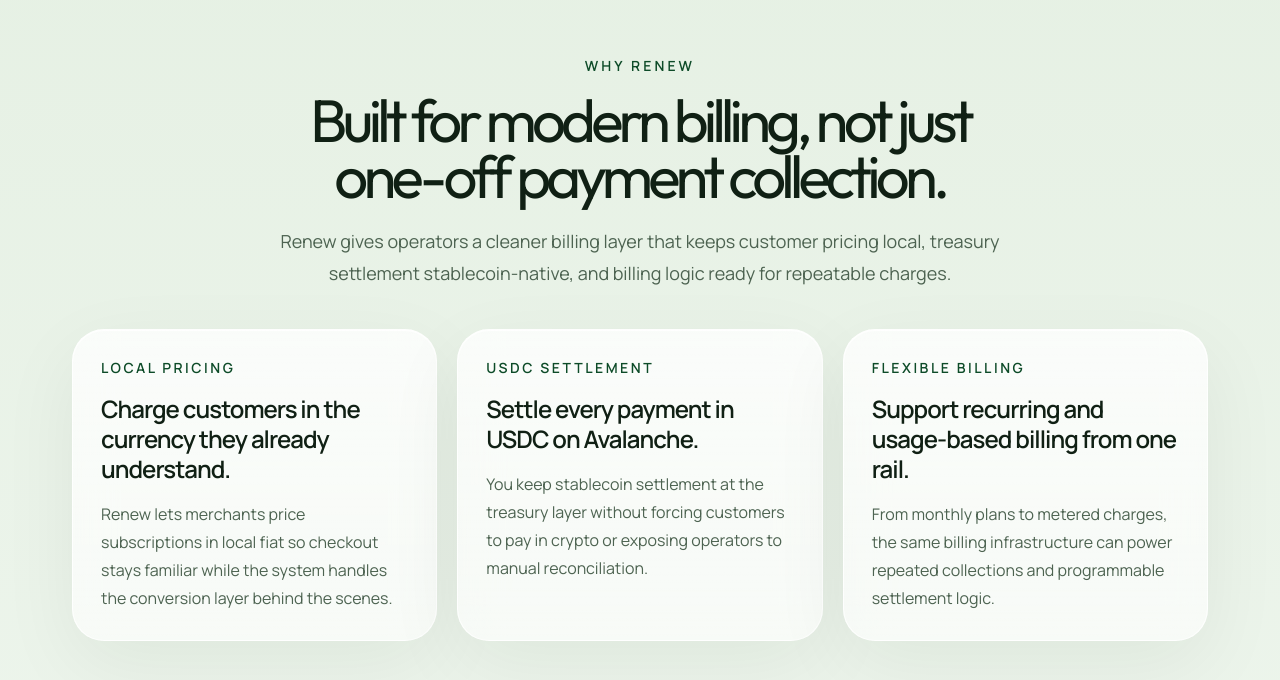
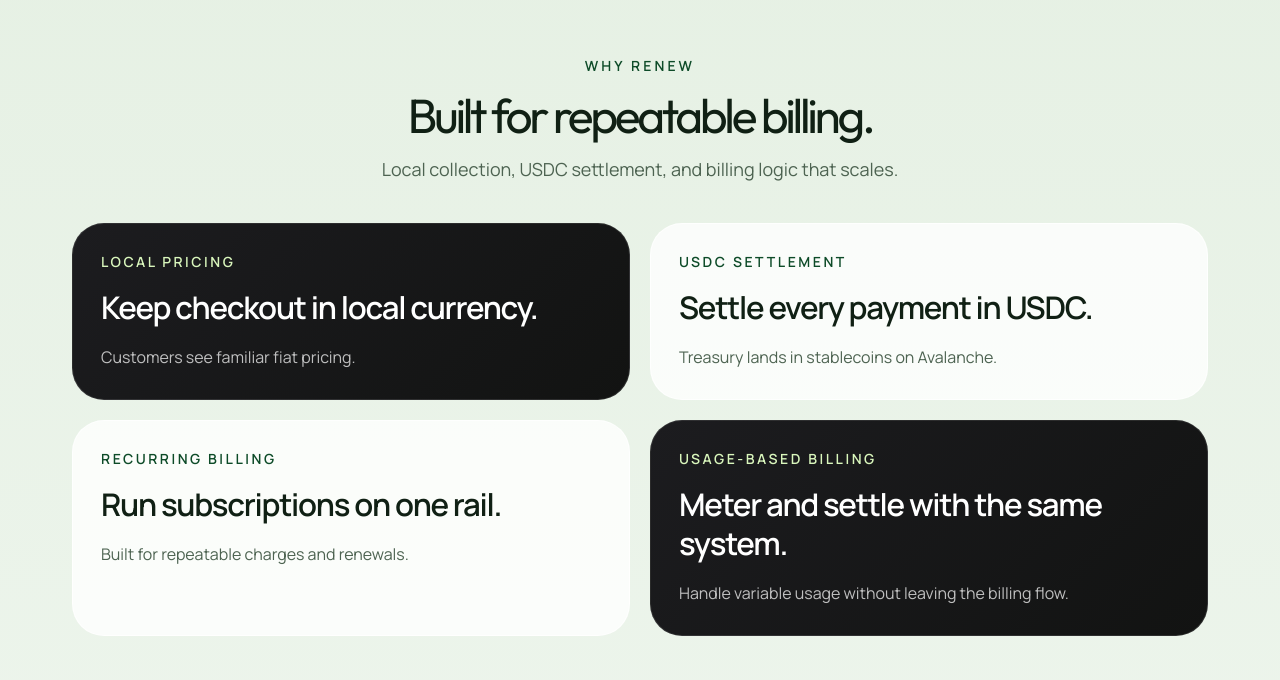
Before and after one commit to chigozzdevv/renew.sh, a Next.js app in the folder client/: page / in a window 1280 px wide. Shown: the part 2106-2786 px from the top of the page. Built offline with nearby package versions, Linux system fonts and the light colour scheme.

Commit message:
refactor: simplify why renew

```diff
--- a/client/components/landing/product-section.tsx
+++ b/client/components/landing/product-section.tsx
@@ -10,28 +10,52 @@ export function WhyRenewSection() {
           <p className="text-sm font-semibold uppercase tracking-[0.22em] text-[color:var(--brand)]">
             Why Renew
           </p>
-          <h2 className="mt-4 font-display text-5xl leading-[0.94] tracking-[-0.08em] text-[color:var(--ink)] sm:text-6xl">
-            Built for modern billing, not just one-off payment collection.
+          <h2 className="mt-4 font-display text-4xl leading-[0.98] tracking-[-0.07em] text-[color:var(--ink)] sm:text-5xl">
+            Built for repeatable billing.
           </h2>
-          <p className="mt-5 text-lg leading-8 text-[color:var(--muted)]">
-            Renew gives operators a cleaner billing layer that keeps customer pricing local, treasury settlement stablecoin-native, and billing logic ready for repeatable charges.
+          <p className="mt-4 text-base leading-7 text-[color:var(--muted)] sm:text-lg">
+            Local collection, USDC settlement, and billing logic that scales.
           </p>
         </Reveal>
 
-        <div className="mt-10 grid gap-5 md:grid-cols-2 xl:grid-cols-3">
+        <div className="mt-10 grid gap-5 md:grid-cols-2">
           {featureCards.map((card, index) => (
             <Reveal
               key={card.title}
               delay={0.08 * (index + 1)}
-              className="glow-panel h-full p-6 sm:p-7"
+              className={
+                index === 0 || index === featureCards.length - 1
+                  ? "h-full rounded-[2rem] border border-white/10 bg-[linear-gradient(135deg,#1c1c1f,#121312)] p-6 sm:p-7"
+                  : "h-full rounded-[2rem] border border-white/80 bg-white/78 p-6 sm:p-7"
+              }
             >
-              <p className="text-sm font-semibold uppercase tracking-[0.18em] text-[color:var(--brand)]">
+              <p
+                className={
+                  index === 0 || index === featureCards.length - 1
+                    ? "text-sm font-semibold uppercase tracking-[0.18em] text-[#d9f6bc]"
+                    : "text-sm font-semibold uppercase tracking-[0.18em] text-[color:var(--brand)]"
+                }
+              >
                 {card.eyebrow}
               </p>
-              <h3 className="mt-4 text-2xl font-semibold leading-tight tracking-[-0.04em] text-[color:var(--ink)]">
+              <h3
+                className={
+                  index === 0 || index === featureCards.length - 1
+                    ? "mt-4 text-[1.95rem] font-semibold leading-tight tracking-[-0.04em] text-white"
+                    : "mt-4 text-[1.95rem] font-semibold leading-tight tracking-[-0.04em] text-[color:var(--ink)]"
+                }
+              >
                 {card.title}
               </h3>
-              <p className="mt-4 text-base leading-7 text-[color:var(--muted)]">{card.body}</p>
+              <p
+                className={
+                  index === 0 || index === featureCards.length - 1
+                    ? "mt-4 text-base leading-7 text-white/72"
+                    : "mt-4 text-base leading-7 text-[color:var(--muted)]"
+                }
+              >
+                {card.body}
+              </p>
             </Reveal>
           ))}
         </div>
--- a/client/lib/content.ts
+++ b/client/lib/content.ts
@@ -33,21 +33,27 @@ export const supportedBillingCurrencies = [
 export const featureCards: FeatureCard[] = [
   {
     eyebrow: "Local pricing",
-    title: "Charge customers in the currency they already understand.",
+    title: "Keep checkout in local currency.",
     body:
-      "Renew lets merchants price subscriptions in local fiat so checkout stays familiar while the system handles the conversion layer behind the scenes."
+      "Customers see familiar fiat pricing."
   },
   {
     eyebrow: "USDC settlement",
-    title: "Settle every payment in USDC on Avalanche.",
+    title: "Settle every payment in USDC.",
     body:
-      "You keep stablecoin settlement at the treasury layer without forcing customers to pay in crypto or exposing operators to manual reconciliation."
+      "Treasury lands in stablecoins on Avalanche."
   },
   {
-    eyebrow: "Flexible billing",
-    title: "Support recurring and usage-based billing from one rail.",
+    eyebrow: "Recurring billing",
+    title: "Run subscriptions on one rail.",
     body:
-      "From monthly plans to metered charges, the same billing infrastructure can power repeated collections and programmable settlement logic."
+      "Built for repeatable charges and renewals."
+  },
+  {
+    eyebrow: "Usage-based billing",
+    title: "Meter and settle with the same system.",
+    body:
+      "Handle variable usage without leaving the billing flow."
   }
 ];
 
```
